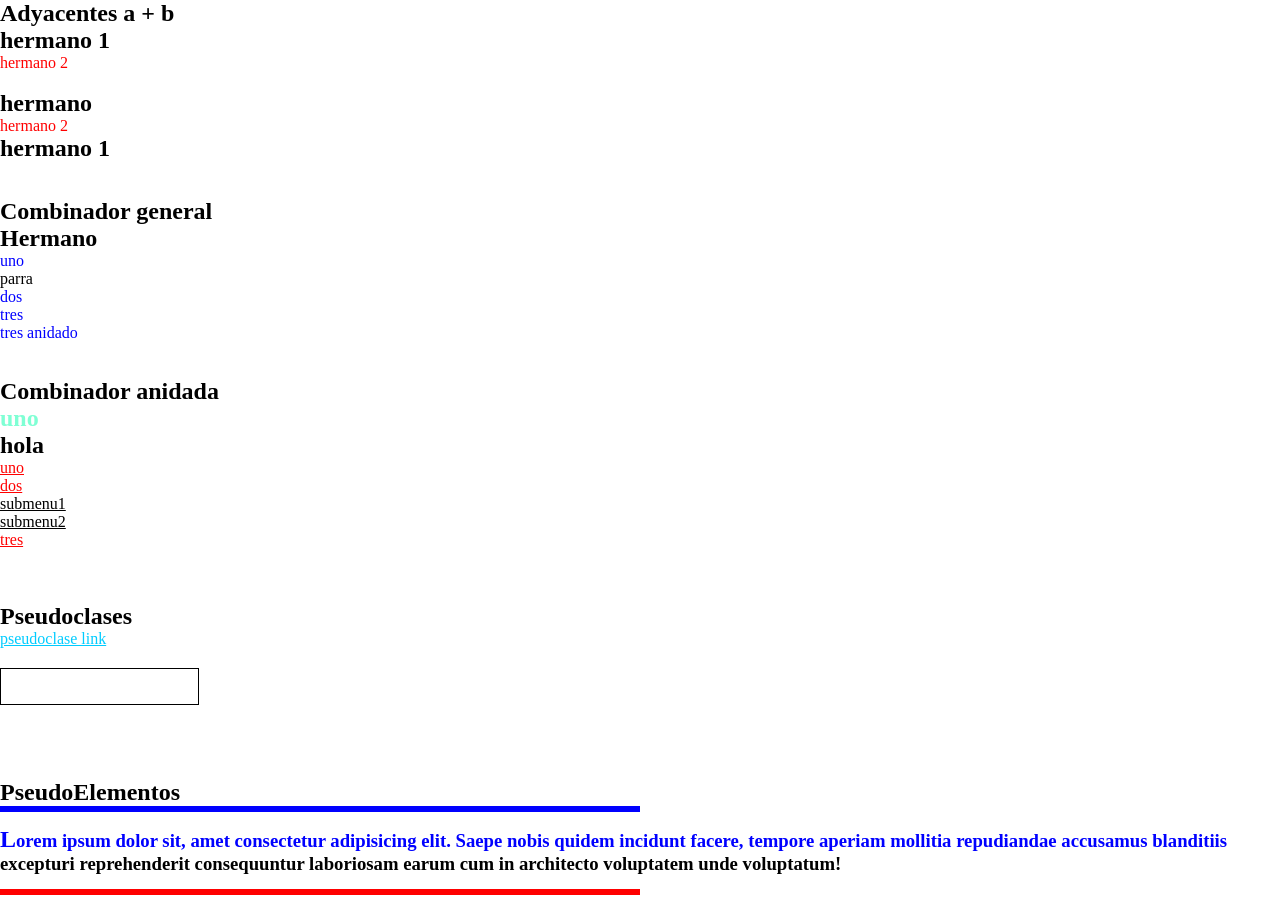
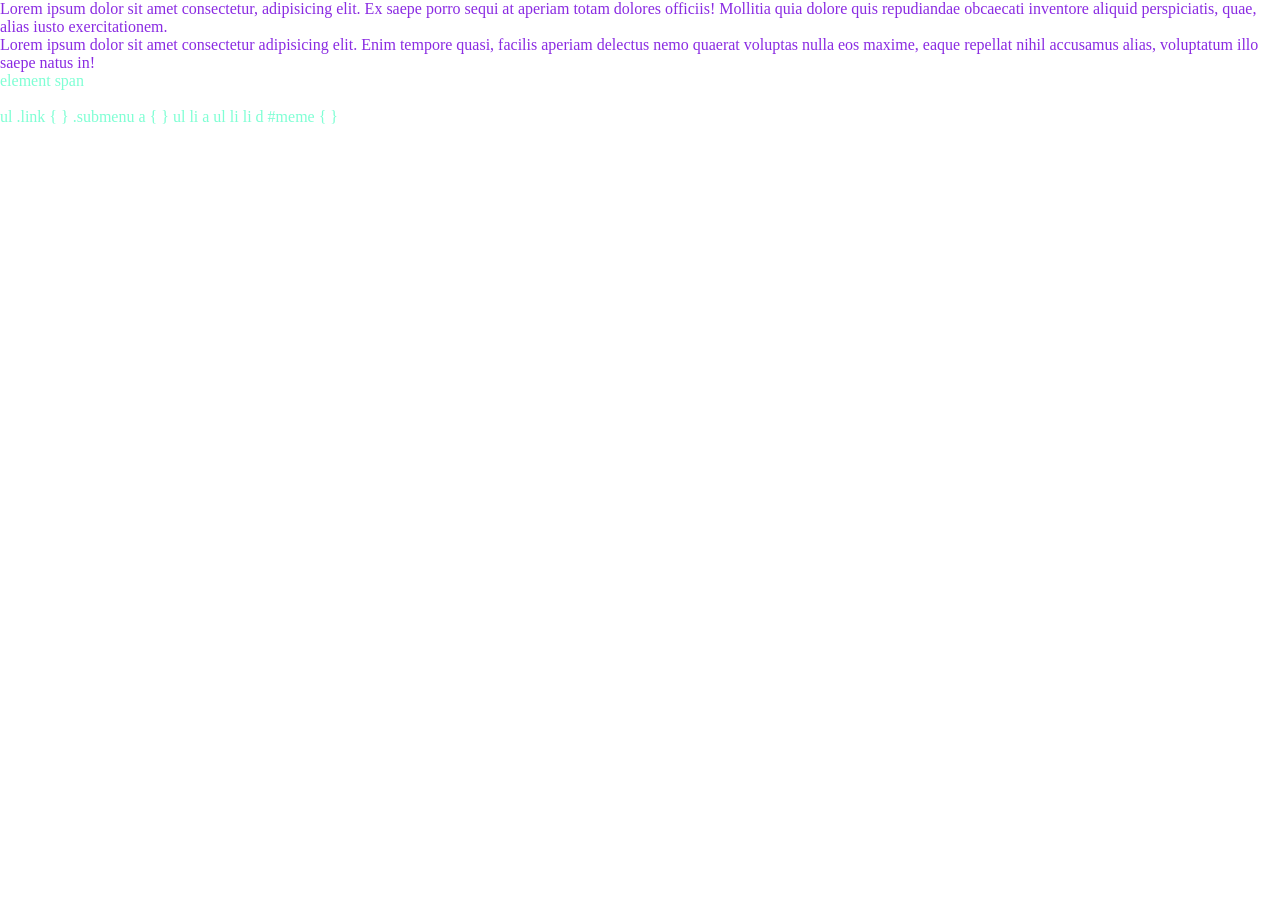
Before and after one commit to sebastian-yabiku/master-css, a plain HTML site: page herencia/index.html in a window 1280 px wide. Shown: the top 898 px of the page. After the commit the page ends 800 px from the top, so only its background shows below. Drawn offline with Linux system fonts and the light colour scheme.

Commit message:
selectors

```diff
--- /dev/null
+++ b/css/main.css
@@ -0,0 +1,19 @@
+body {
+    color: aquamarine;
+}
+
+p {
+    color: blueviolet!important;
+}
+
+body p.rojo {
+    color: coral;
+}
+
+#yellow {
+    color: yellow;
+}
+
+.rojo {
+    color: red;
+}
--- /dev/null
+++ b/css/main2.css
@@ -0,0 +1,3 @@
+p {
+    color: red;
+}
--- a/herencia/index.html
+++ b/herencia/index.html
@@ -187,6 +187,9 @@
             background: red;
         }
     </style>
+
+    <link rel="stylesheet" href="../css/main.css">
+    <!-- <link rel="stylesheet" href="../css/main2.css"> -->
 </head>
 
 <body>
@@ -252,7 +255,7 @@
 
 
     <!--SELECTORES COMBINADORES-->
-    <div>
+    <!-- <div>
         <h2>Adyacentes a + b</h2>
         <div class="adyacentes">
             <h2>hermano 1</h2>
@@ -359,9 +362,33 @@
             <div>siete</div>
             <div>ocho</div>
         </div>
-    </div>
+    </div> -->
 
+    <p style="color: chartreuse;">Lorem ipsum dolor sit amet consectetur, adipisicing elit. Ex saepe porro sequi at aperiam totam dolores officiis! Mollitia quia dolore quis repudiandae obcaecati inventore aliquid perspiciatis, quae, alias iusto exercitationem.</p>
+    <p style="color: chartreuse;" id="yellow" class="rojo">Lorem ipsum dolor sit amet consectetur adipisicing elit. Enim tempore quasi, facilis aperiam delectus nemo quaerat voluptas nulla eos maxime, eaque repellat nihil accusamus alias, voluptatum illo saepe natus in!</p>
+    <span>element span</span>
 
+    <ul>
+        <li>
+            <a class="link" href=""></a>
+
+            <ul class="submenu">
+                <li><a href=""></a></li>
+            </ul>
+        </li>
+    </ul>
+
+    ul .link {
+
+    }
+
+    .submenu a {
+
+    }
+
+    ul li a ul li li d #meme {
+
+    }
 </body>
 
 </html>
```
